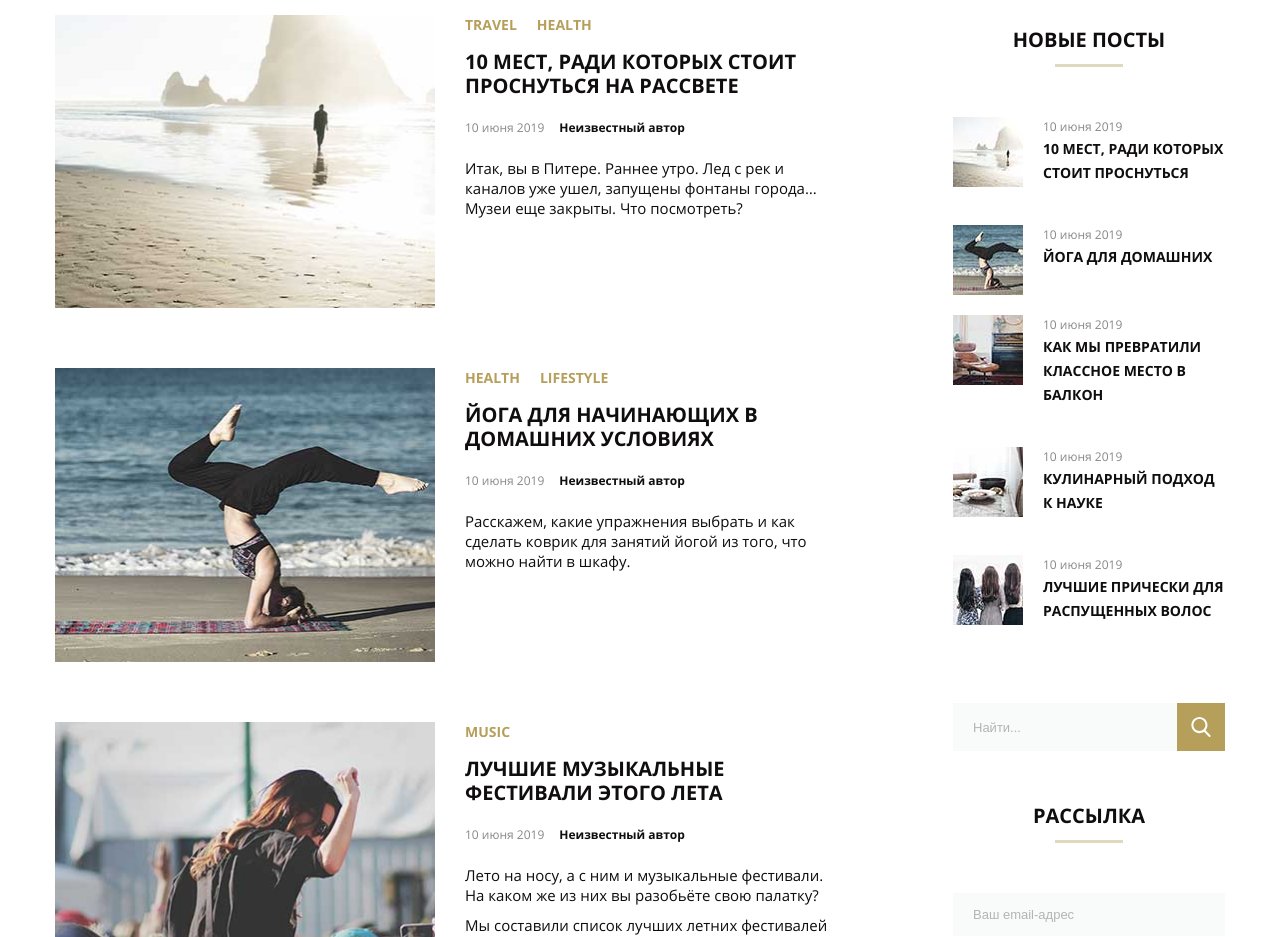
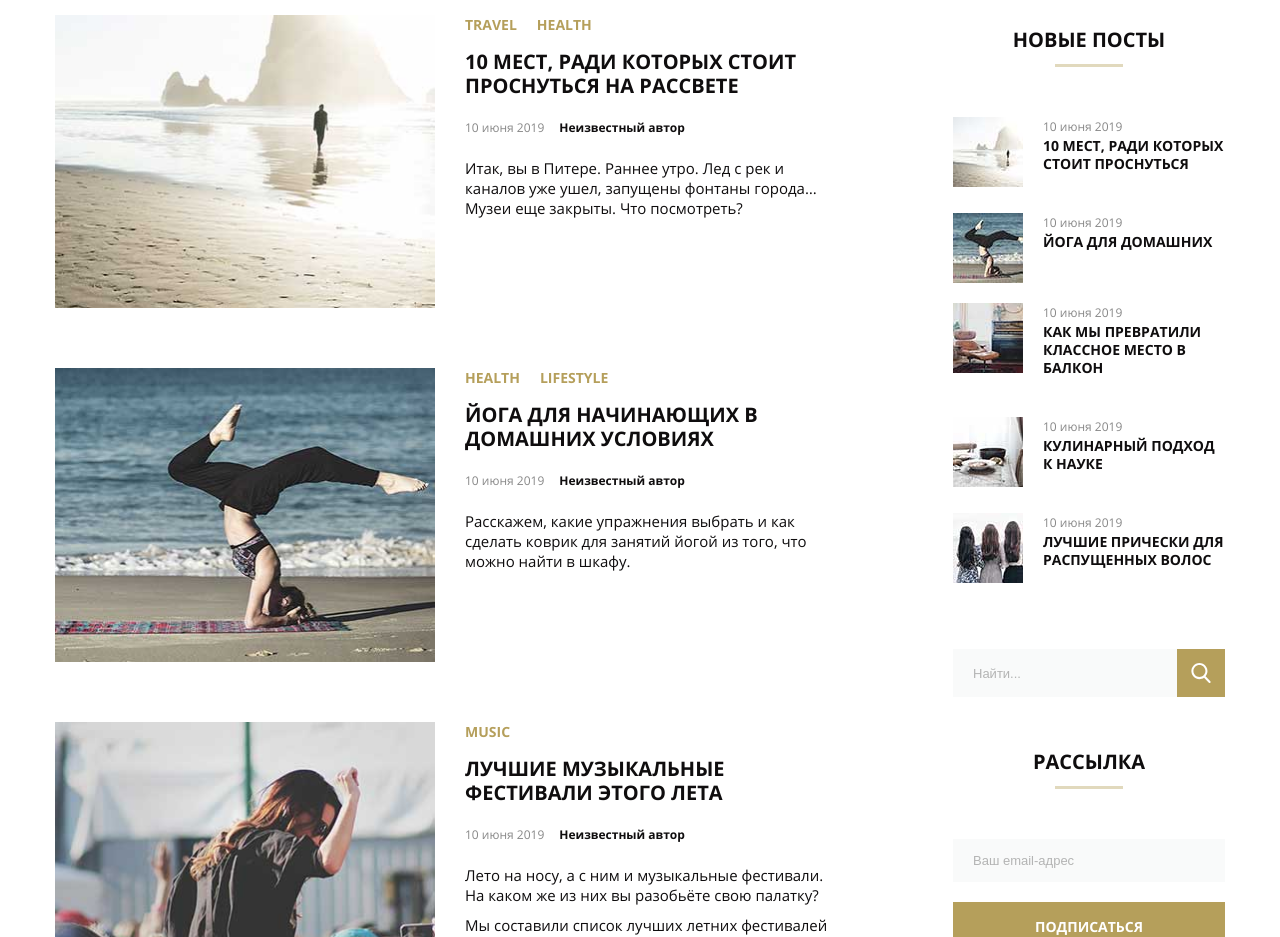
Before and after one commit to DrewSemenov/mq-dipom, a website: page index.html in a window 1280 px wide. Shown: the part 860-1797 px from the top of the page. Drawn offline with Linux system fonts and the light colour scheme.

Commit message:
fix fsz latest-post-title

```diff
--- a/css/style.css
+++ b/css/style.css
@@ -520,6 +520,11 @@ textarea {
   justify-content: start;
 }
 
+.latest-post .latest-post-title {
+  font-size: 14px;
+  line-height: 18px;
+}
+
 /* search ===== subscribe ===== */
 
 .sidebar-field {
@@ -877,10 +882,6 @@ textarea {
     margin-left: 30px;
   }
 
-  .latest-post-title {
-    font-size: 14px;
-  }
-
   .shop-cards {
     display: grid;
     grid-template-columns: repeat(2, 1fr);
@@ -1004,10 +1005,6 @@ textarea {
     line-height: 24px;
   }
 
-  .latest-post-title {
-    font-size: 14px;
-  }
-
   .shop-cards {
     display: grid;
     grid-template-columns: repeat(3, 1fr);
```
